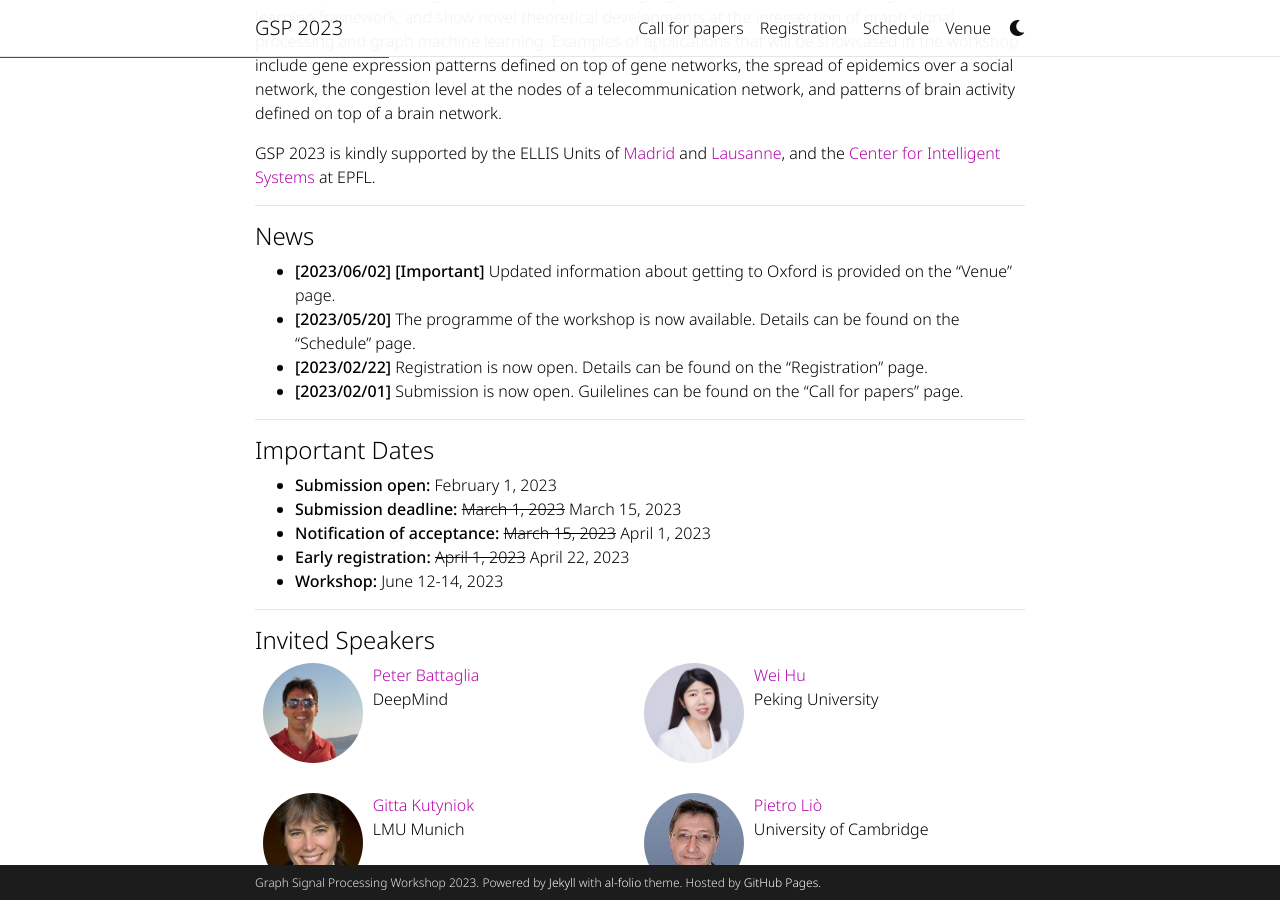
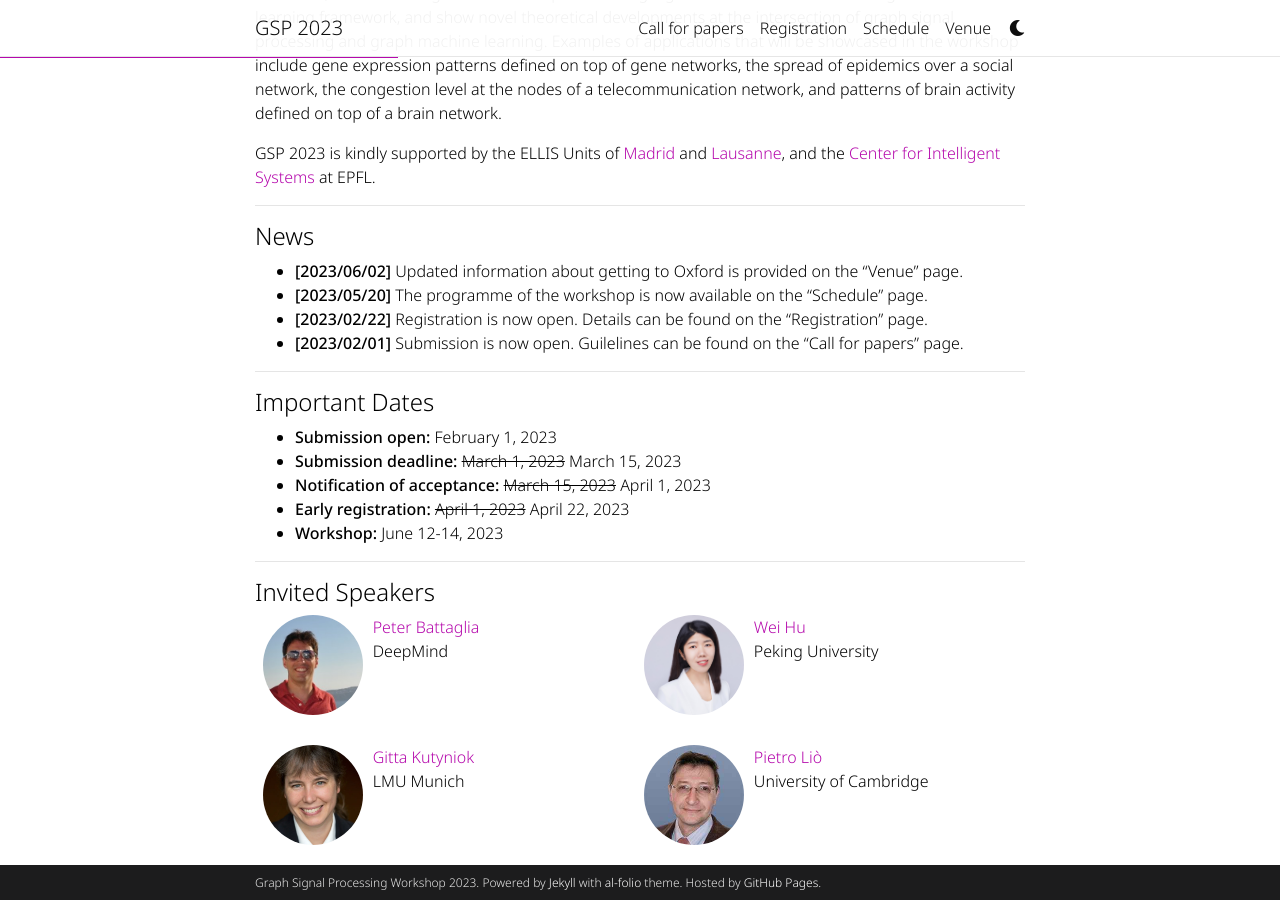
Before and after one commit to shreyasvinaya/gspworkshop2025.github.io, a Jekyll site: the page built from _pages/about.md, in a window 1280 px wide and 900 px high, scrolled down 630 px. Built offline with Jekyll 4.4.1, drawn with Linux system fonts in a browser that asks for light colours; full-size pictures stand in for the smaller copies a plugin makes; comment, search, counter and statistics services are not loaded; a style sheet for code colours, icons or effects is not loaded.

Commit message:
Update about.md

```diff
--- a/_pages/about.md
+++ b/_pages/about.md
@@ -21,8 +21,8 @@ GSP 2023 is kindly supported by the ELLIS Units of [Madrid](https://ellismadrid.
 
 ---
 #### News
-+ **[2023/06/02]** **[Important]** Updated information about getting to Oxford is provided on the "Venue" page.
-+ **[2023/05/20]** The programme of the workshop is now available. Details can be found on the "Schedule" page.
++ **[2023/06/02]** Updated information about getting to Oxford is provided on the "Venue" page.
++ **[2023/05/20]** The programme of the workshop is now available on the "Schedule" page.
 + **[2023/02/22]** Registration is now open. Details can be found on the "Registration" page.
 + **[2023/02/01]** Submission is now open. Guilelines can be found on the "Call for papers" page.
 
```
